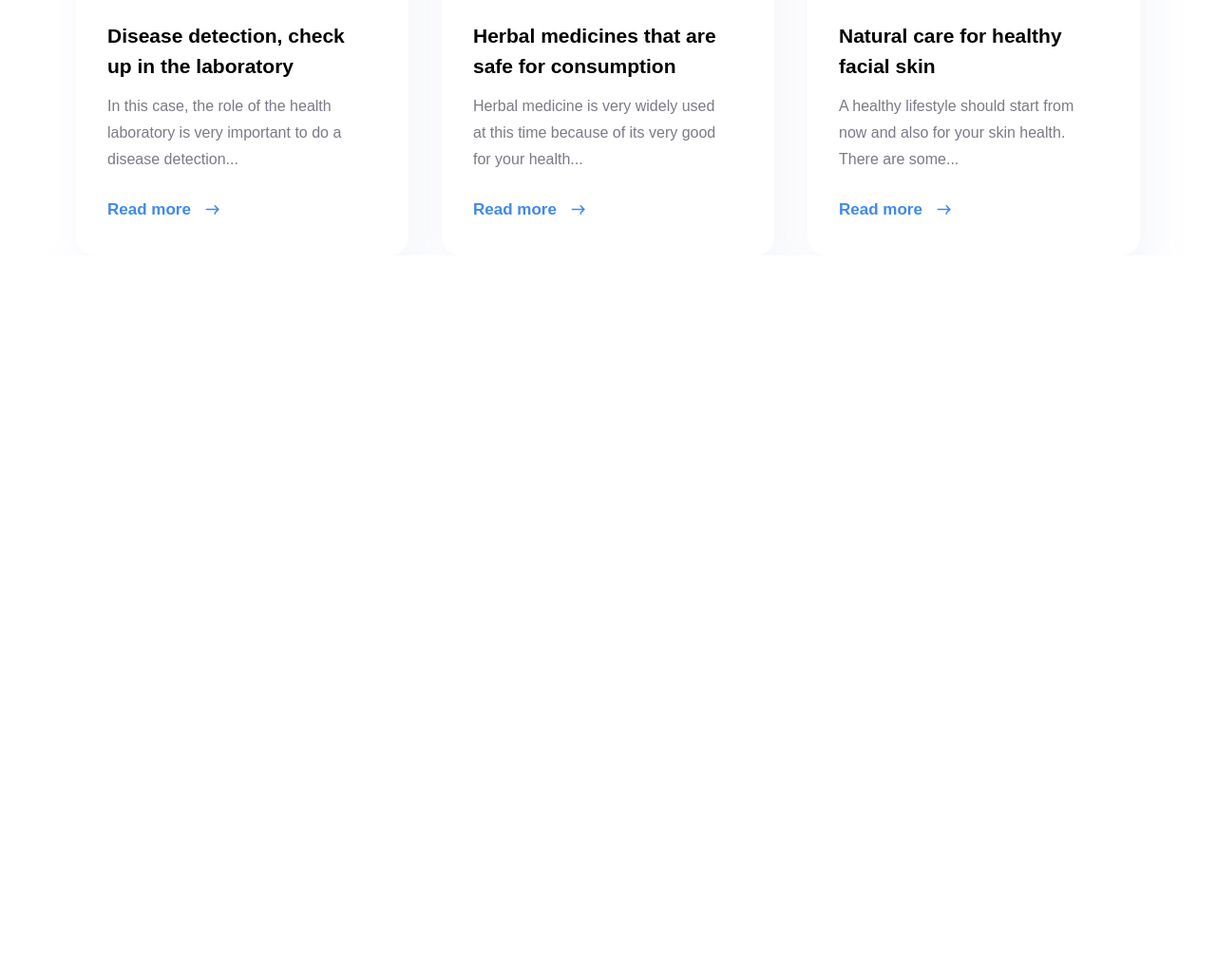
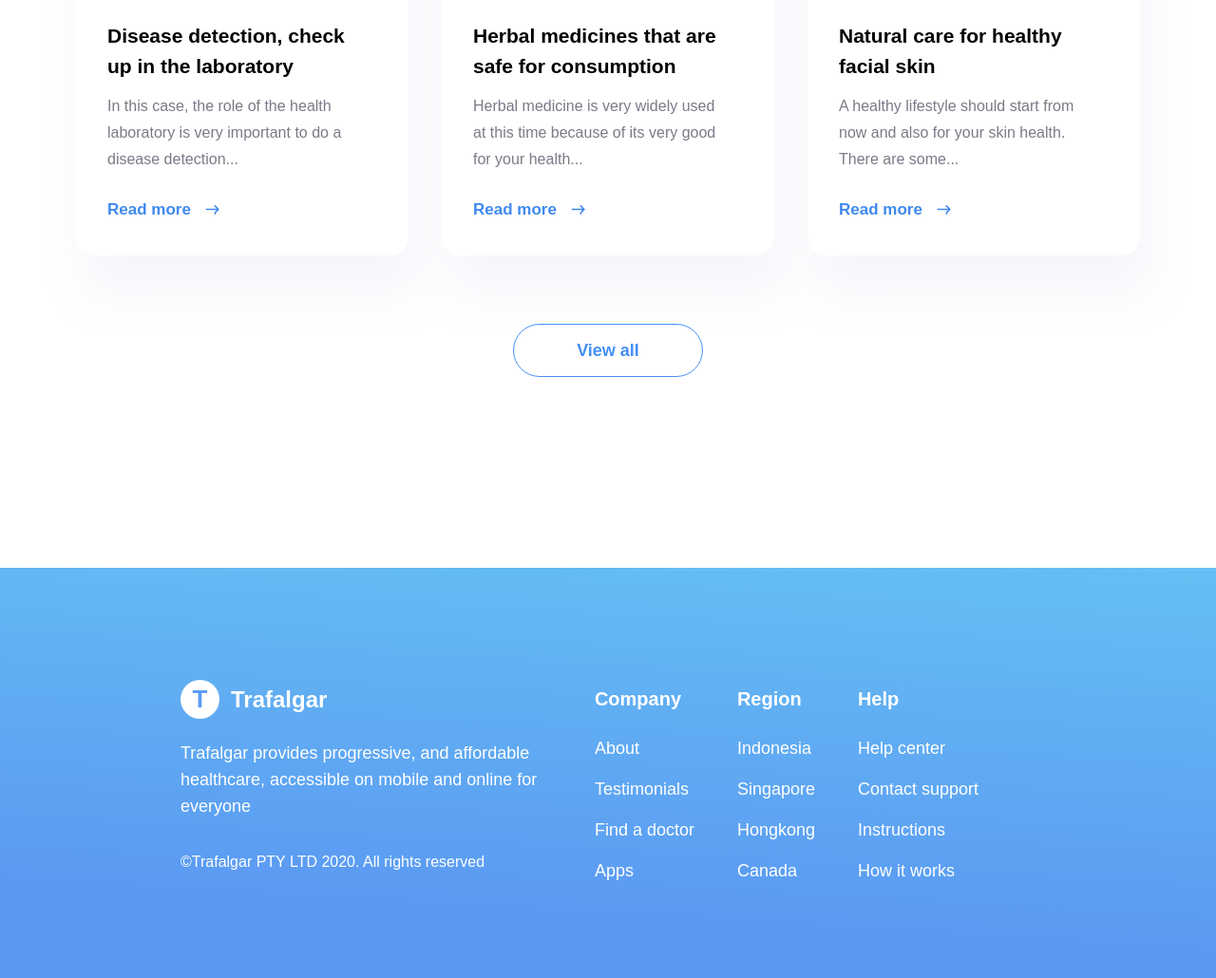
Before and after one commit to Dima-Semenov/CHI, a website built with Parcel: page src/index.html in a window 1280 px wide. Shown: the part 4874-5904 px from the top of the page at 95% size. Before the commit the page ends 5143 px from the top, so only its background shows below. Built offline with nearby package versions, Linux system fonts and the light colour scheme.

Commit message:
Browser version

```diff
--- a/src/index.html
+++ b/src/index.html
@@ -275,9 +275,109 @@
           </div>
 
         </div>
+
+        <button type="button" class="article__button">
+          View all
+        </button>
       </section>
+    </main>
 
-    </main>
+    <footer class="footer">
+      <div class="footer__description">
+        <div class="footer__logo">
+          <div class="footer__icon">
+            <span class="footer__t">T</span>
+          </div>
+          <p class="footer__trafalgar">Trafalgar</p>
+        </div>
+        <p class="footer__title">
+          Trafalgar provides progressive, and affordable
+          healthcare, accessible on mobile and online for everyone
+        </p>
+        <p class="footer__data">
+          ©Trafalgar PTY LTD 2020. All rights reserved
+        </p>
+      </div>
+
+      <nav>
+        <h3 class="footer__text">Company</h3>
+        <ul class="footer__list">
+          <li class="footer__item">
+            <a class="footer__link" href="#">
+              About
+            </a>
+          </li>
+          <li class="footer__item">
+            <a class="footer__link" href="#">
+              Testimonials
+            </a>
+          </li>
+          <li class="footer__item">
+            <a class="footer__link" href="#">
+              Find a doctor
+            </a>
+          </li>
+          <li class="footer__item">
+            <a class="footer__link" href="#">
+              Apps
+            </a>
+          </li>
+        </ul>
+      </nav>
+
+      <nav>
+        <h3 class="footer__text">Region</h3>
+        <ul class="footer__list">
+          <li class="footer__item">
+            <a class="footer__link" href="#">
+              Indonesia
+            </a>
+          </li>
+          <li class="footer__item">
+            <a class="footer__link" href="#">
+              Singapore
+            </a>
+          </li>
+          <li class="footer__item">
+            <a class="footer__link" href="#">
+              Hongkong
+            </a>
+          </li>
+          <li class="footer__item">
+            <a class="footer__link" href="#">
+              Canada
+            </a>
+          </li>
+        </ul>
+      </nav>
+
+      <nav>
+        <h3 class="footer__text">Help</h3>
+        <ul class="footer__list">
+          <li class="footer__item">
+            <a class="footer__link" href="#">
+              Help center
+            </a>
+          </li>
+          <li class="footer__item">
+            <a class="footer__link" href="#">
+              Contact support
+            </a>
+          </li>
+          <li class="footer__item">
+            <a class="footer__link" href="#">
+              Instructions
+            </a>
+          </li>
+          <li class="footer__item">
+            <a class="footer__link" href="#">
+              How it works
+            </a>
+          </li>
+        </ul>
+      </nav>
+
+    </footer>
 
     <script type="text/javascript" src="scripts/main.js"></script>
   </body>
--- a/src/styles/main.scss
+++ b/src/styles/main.scss
@@ -405,6 +405,9 @@ body {
 
 .article {
   margin-top: 284px;
+  display: flex;
+  flex-direction: column;
+  align-items: center;
 
   &__header {
     font-weight: bold;
@@ -482,4 +485,110 @@ body {
       margin-left: 10px;
     }
   }
+
+  &__button {
+    width: 200px;
+    height: 56px;
+    border: 1.4px solid #458ff6;
+    border-radius: 55px;
+    background-color: white;
+
+    font-weight: bold;
+    font-size: 18px;
+
+    color: #458ff6;
+    cursor: pointer;
+
+    margin-top: 72px;
+  }
 }
+
+.footer {
+  max-width: 1600px;
+  width: 100%;
+  margin: 0 auto;
+  height: 432px;
+  background: linear-gradient(183.41deg, #67c3f3 -8.57%, #5a98f2 82.96%);
+
+  margin-top: 201px;
+
+  display: flex;
+  justify-content: space-between;
+
+  padding: 118px 250px 113px 190px;
+
+  &__logo {
+    display: flex;
+    align-items: center;
+  }
+
+  &__icon {
+    width: 41px;
+    height: 41px;
+    border-radius: 50%;
+    background-color: white;
+
+    display: flex;
+    align-items: center;
+    justify-content: center;
+  }
+
+  &__t {
+    font-weight: bold;
+    font-size: 26px;
+
+    color: #5b9bf3;
+  }
+
+  &__trafalgar {
+    font-weight: bold;
+    font-size: 24px;
+    margin-left: 12px;
+
+    color: #fff;
+  }
+
+  &__title {
+    width: 391px;
+    font-weight: 300;
+    font-size: 18px;
+    line-height: 28px;
+
+    color: #fff;
+
+    margin: 22px 0 31px;
+  }
+
+  &__data {
+    font-weight: 300;
+    font-size: 16px;
+    line-height: 28px;
+
+    color: #fff;
+  }
+
+  &__text {
+    font-weight: bold;
+    font-size: 20px;
+    line-height: 40px;
+
+    color: #fff;
+  }
+
+  &__list {
+    list-style: none;
+  }
+
+  &__item {
+    margin-top: 22px;
+  }
+
+  &__link {
+    font-weight: 300;
+    font-size: 18px;
+
+    color: #fff;
+
+    text-decoration: none;
+  }
+}
```
